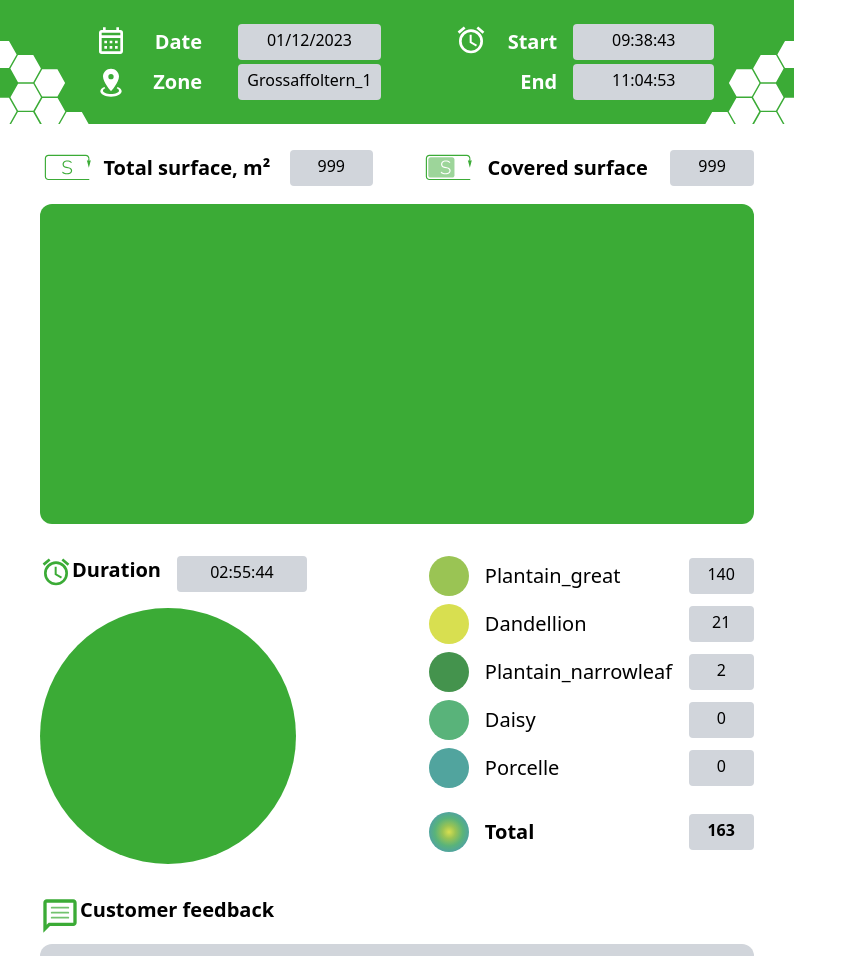
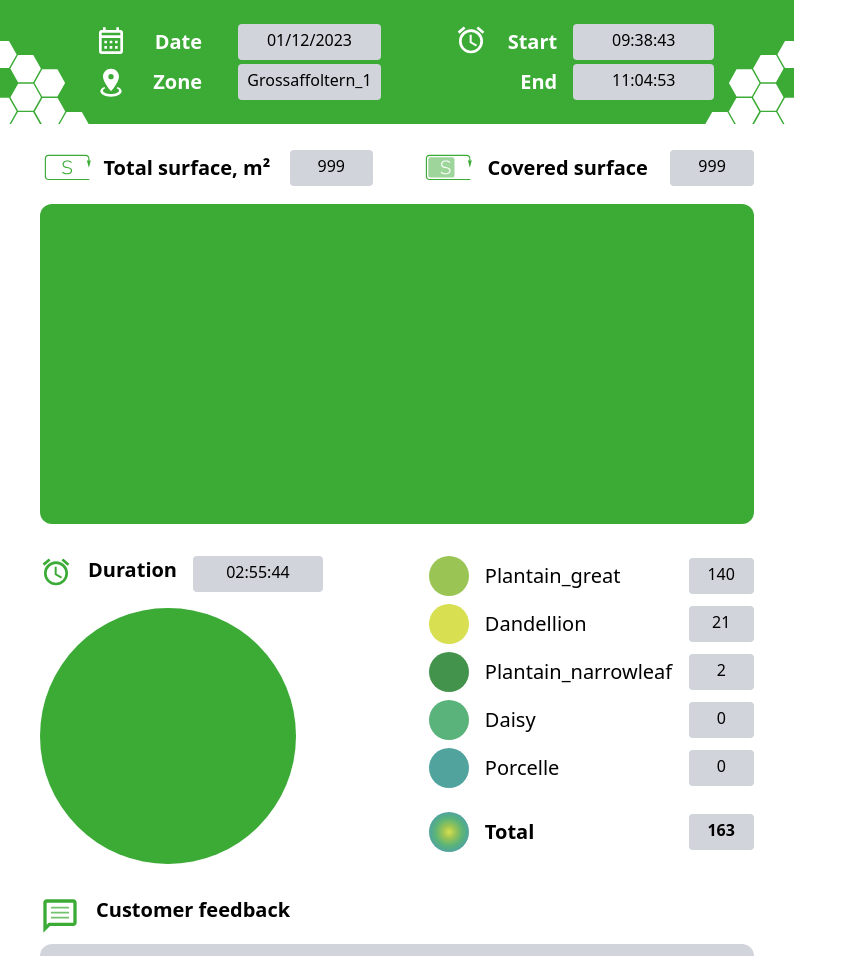
Before and after one commit to KlimovG/natuition-html-pdf-template, a website built with Parcel: page src/index.html in a window 1280 px wide. Shown: the top 956 px of the page, without its empty margins (0-857 px from the left). Built offline with nearby package versions, Linux system fonts and the light colour scheme.

Commit message:
adjust styles

```diff
--- a/src/index.html
+++ b/src/index.html
@@ -224,7 +224,7 @@
               />
             </svg>
 
-            <p class="text">Duration</p>
+            <p class="text ml-4">Duration</p>
             <div class="input ml-4 w-2/5" id="duration">02:55:44</div>
           </div>
           <div
@@ -379,7 +379,7 @@
             />
           </svg>
 
-          <p class="text">Customer feedback</p>
+          <p class="text ml-4">Customer feedback</p>
         </div>
         <p
           class="mt-2 w-full rounded-xl h-32 bg-gray-300 border-3 border-gray-200" id="feedback"
```
